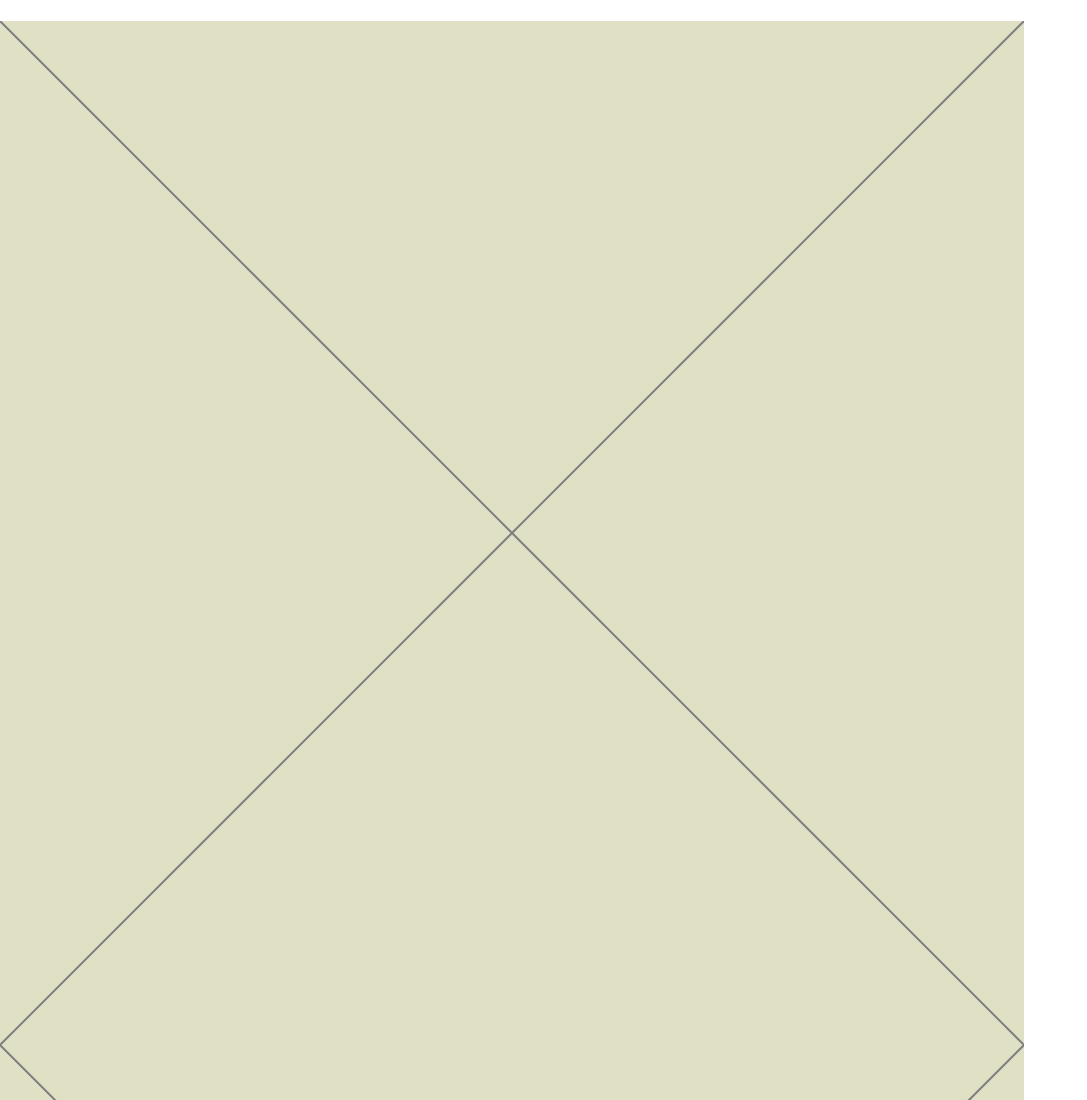
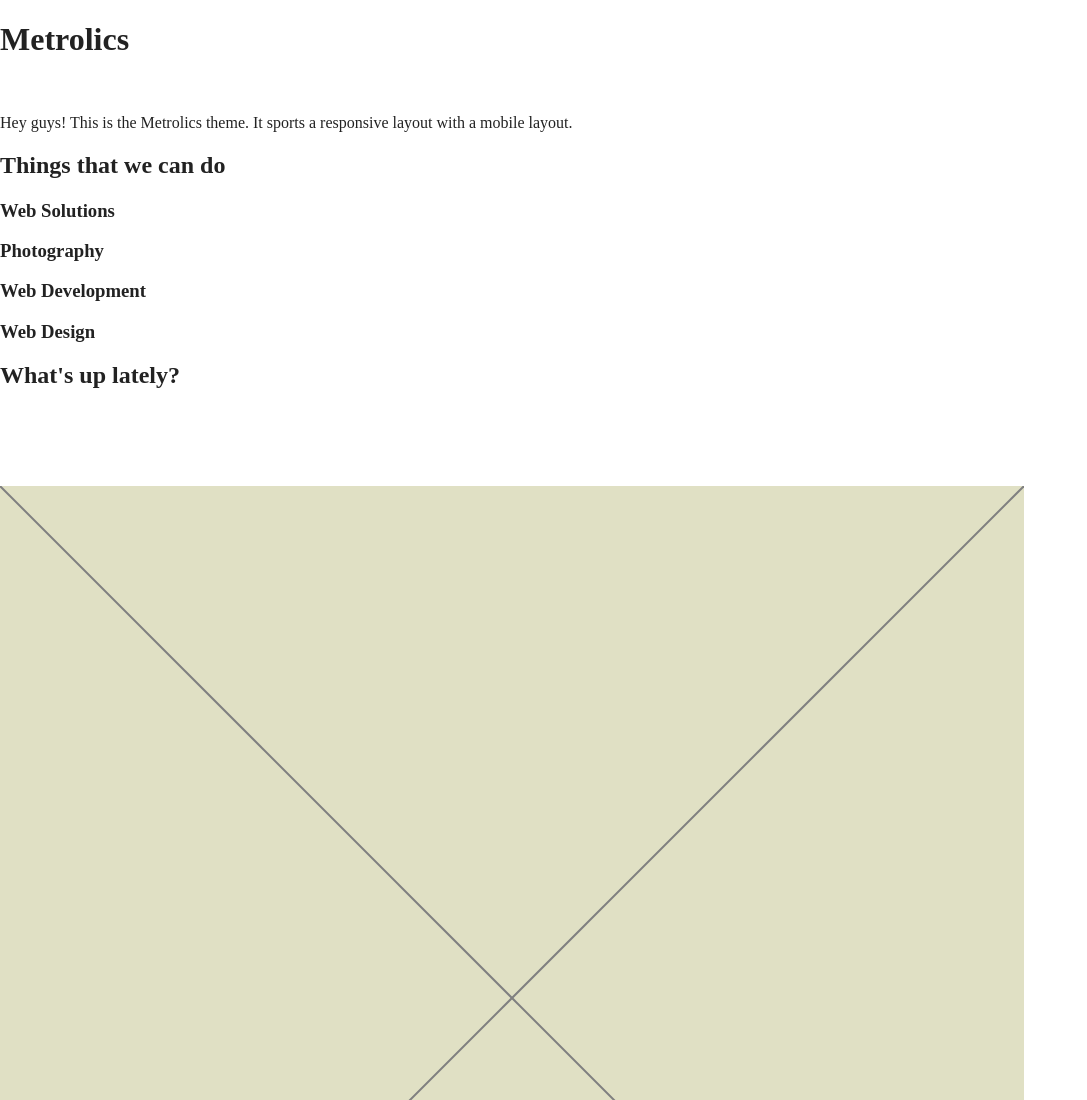
Before and after one commit to jnip2/mdia2003-lab03b, a website built with Parcel: page index.html in a window 1280 px wide. Shown: the top 1100 px of the page, without its empty margins (0-1087 px from the left). Built offline with nearby package versions, Linux system fonts and the light colour scheme.

Commit message:
add first half html structure

```diff
--- a/index.html
+++ b/index.html
@@ -23,6 +23,68 @@
 </head>
 
 <body>
+  <header class="page__header">
+    <div class="row m-col-2">
+      <div class="col">
+        <h1>Metrolics</h1>
+      </div>
+    </div>
+  </header>
+
+  <section class="page__banner s-hide">
+    <div class="row">
+      <div class="col">
+        <img class="page__banner-image" src="" alt="">
+      </div>
+    </div>
+  </section>
+
+  <section class="page__introduction">
+    <div class="row">
+      <div class="col">
+        <p class="page__introduction-text">Hey guys! This is the Metrolics theme. It sports a responsive layout with a
+          mobile layout.</p>
+      </div>
+    </div>
+  </section>
+
+  <section class="">
+    <div class="row">
+      <header class="col">
+        <h2>Things that we can do</h2>
+      </header>
+      <div class="col">
+        <h3>Web Solutions</h3>
+      </div>
+      <div class="col">
+        <h3>Photography</h3>
+      </div>
+      <div class="col">
+        <h3>Web Development</h3>
+      </div>
+      <div class="col">
+        <h3>Web Design</h3>
+      </div>
+    </div>
+  </section>
+
+  <section class="">
+    <div class="row">
+      <header class="col">
+        <h2>What's up lately?</h2>
+      </header>
+      <div class="col">
+        <img src="" alt="">
+      </div>
+      <div class="col">
+        <img src="" alt="">
+      </div>
+      <div class="col">
+        <img src="" alt="">
+      </div>
+    </div>
+  </section>
+
   <header class="page-header">
     <h1 class="page-header-title"></h1>
     <h3 class="page-header-subtitle"></h3>
```
